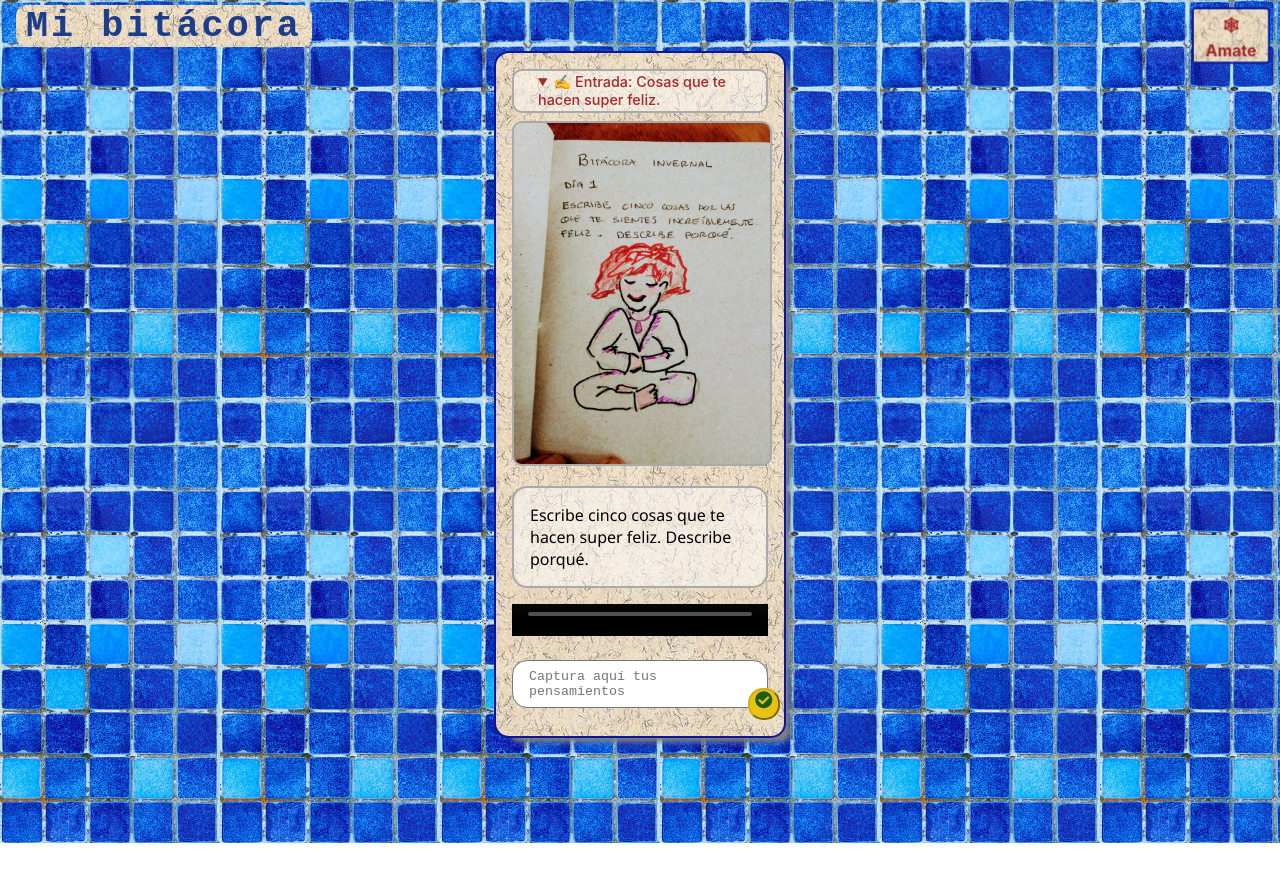
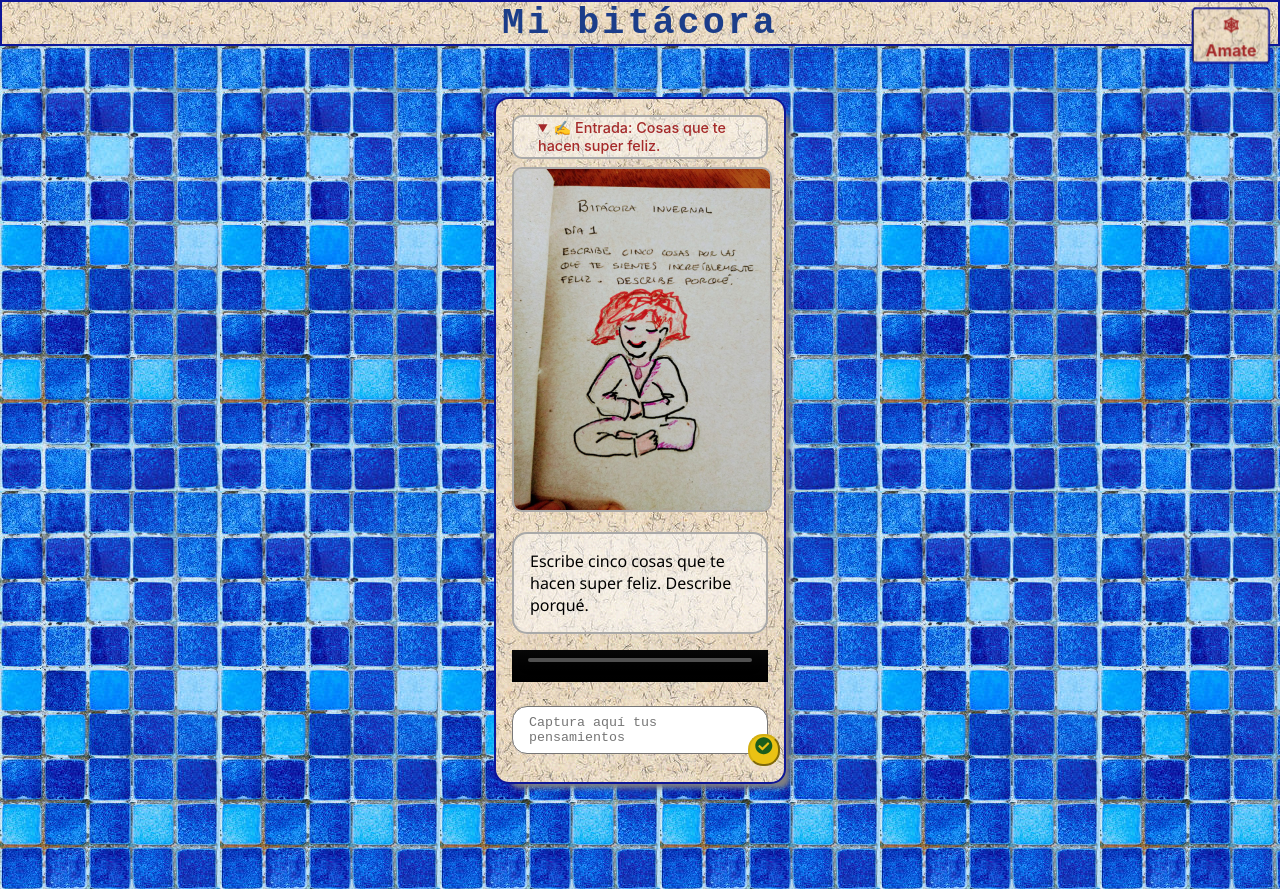
Before and after one commit to oscarnava/aquiconectandome, a React (Create React App) app: page / in a window 1280 px wide. Before the commit the page ends 843 px from the top, so only its background shows below. Built offline with nearby package versions, Linux system fonts and the light colour scheme; grey boxes are pictures that could not be loaded.

Commit message:
Improve display for wide screens

```diff
--- a/src/styles/app.sass
+++ b/src/styles/app.sass
@@ -1,3 +1,4 @@
+$low-res: 650px
 $amate-color: #e9a976
 $wood-color: #472000
 $day-color: #ddd
@@ -38,27 +39,37 @@ $night-color: #111
   border-color: lighten($night-color, 30%)
 
 header
-  position: absolute
+  position: static
   top: 5px
   left: 1rem
   font-size: 2.3rem
   font-family: monospace
   font-weight: bold
   letter-spacing: 3px
+  text-align: center
   padding: 0 10px
-  border-radius: 10px
+  border: solid 2px black
 
   &.amate
     color: #1b3d8a
     background-image: url(../themes/pattern.png)
+    border-color: #0d1599
 
   &.wood
     color: #fdff92
     background-image: url(../themes/wood-tile.jpg)
-    border: solid 2px #e06500
+    border-color: #e06500
 
   &.day
     color: black
+    background-color: $day-color
+    border-color: darkgrey
 
   &.night
     color: white
+    background-color: $night-color
+    border-color: lighten($night-color, 30%)
+
+  @media only screen and (max-width: $low-res)
+    position: absolute
+    border-radius: 10px
--- a/src/styles/cards.sass
+++ b/src/styles/cards.sass
@@ -100,7 +100,7 @@ $night-theme-color: #111
 .index-container
   display: flex
   flex-wrap: wrap
-  justify-content: space-evenly
+  justify-content: center
   align-items: flex-start
   align-content: flex-start
   background-color: darken($day-theme-color, 20%)
```
